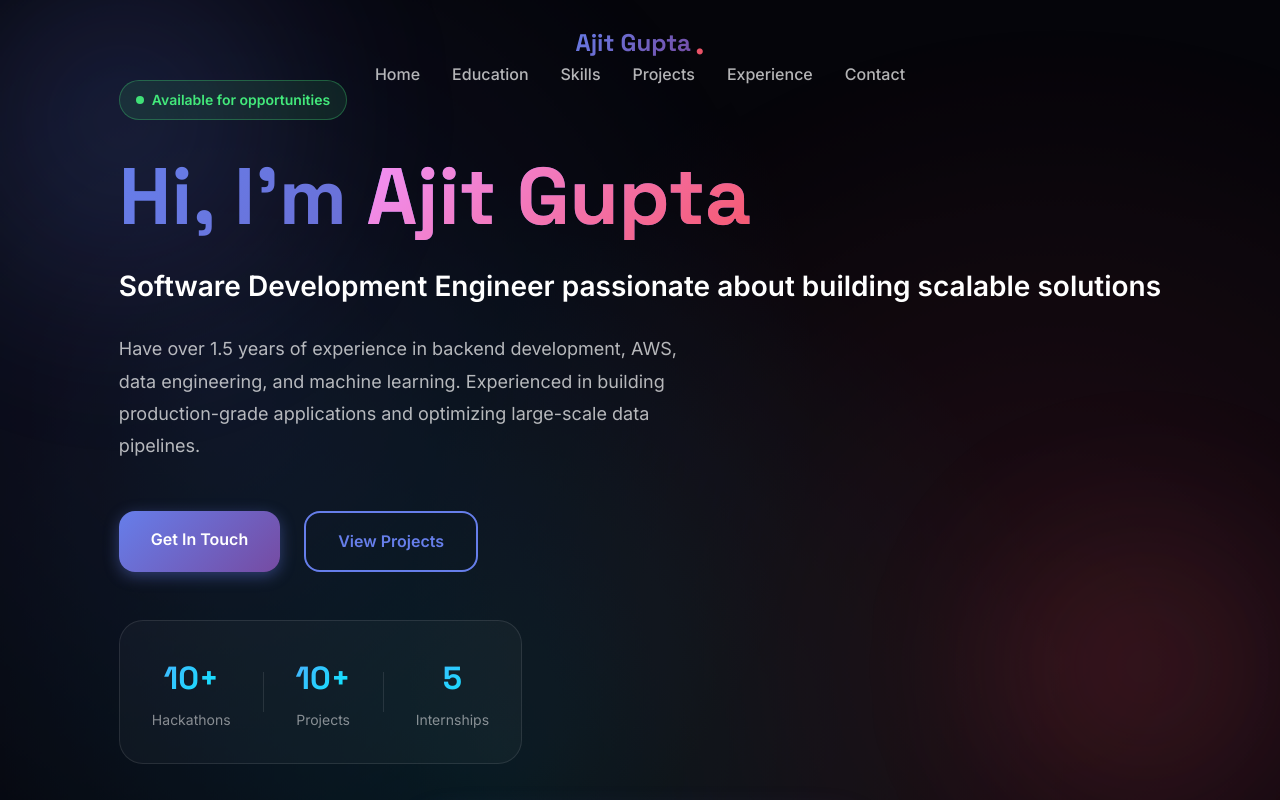
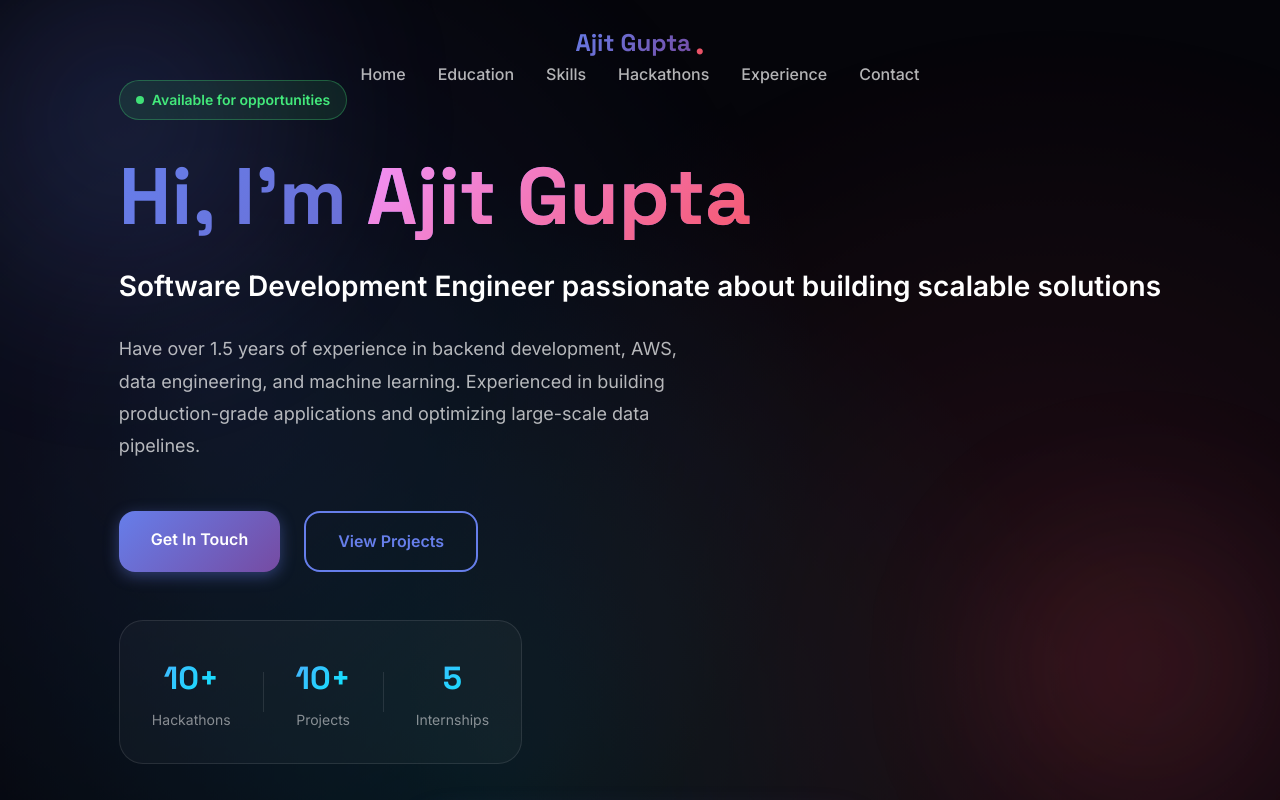
Before and after one commit to ajitg25/portfolioV2, a React (Vite) app: page / in a window 1280 px wide. Shown: the top 800 px of the page. Built offline with nearby package versions, Linux system fonts and the light colour scheme.

Commit message:
renamed projects to hackathons

```diff
--- a/src/components/Hackathons.tsx
+++ b/src/components/Hackathons.tsx
@@ -205,7 +205,7 @@ const Hackathons = () => {
         <section id="hackathons" className="hackathons section" ref={sectionRef}>
             <div className="container">
                 <div className="section-header animate-on-scroll">
-                    <h2>Projects & Hackathons</h2>
+                    <h2>Hackathons Projects</h2>
                     <p className="section-description">
                         Innovative solutions and competitive achievements
                     </p>
--- a/src/components/Navbar.tsx
+++ b/src/components/Navbar.tsx
@@ -20,7 +20,7 @@ const Navbar = ({ scrolled }: NavbarProps) => {
         { name: 'Home', id: 'home' },
         { name: 'Education', id: 'education' },
         { name: 'Skills', id: 'skills' },
-        { name: 'Projects', id: 'hackathons' },
+        { name: 'Hackathons', id: 'hackathons' },
         { name: 'Experience', id: 'internships' },
         { name: 'Contact', id: 'contact' },
     ];
```
